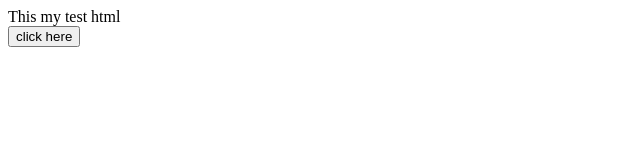
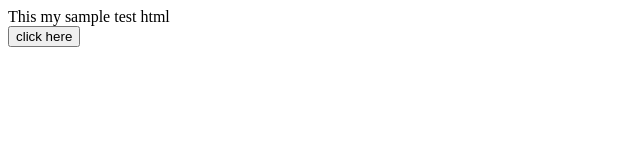
Before and after one commit to manishkr2312/my_demo_website, a plain HTML site: page index.html in a window 1280 px wide. Shown: the full height of the page, 0-640 px from the left. Drawn offline with Linux system fonts and the light colour scheme.

Commit message:
Added code for the basic requirement

```diff
--- a/index.html
+++ b/index.html
@@ -9,7 +9,7 @@
  </HEAD>
 
  <BODY>
-	<div> This my test html</div>
+	<div> This my sample test html</div>
 	<input type="button" value = "click here" onclick="javascript:alert('hello')" />
  </BODY>
 </HTML>
```
